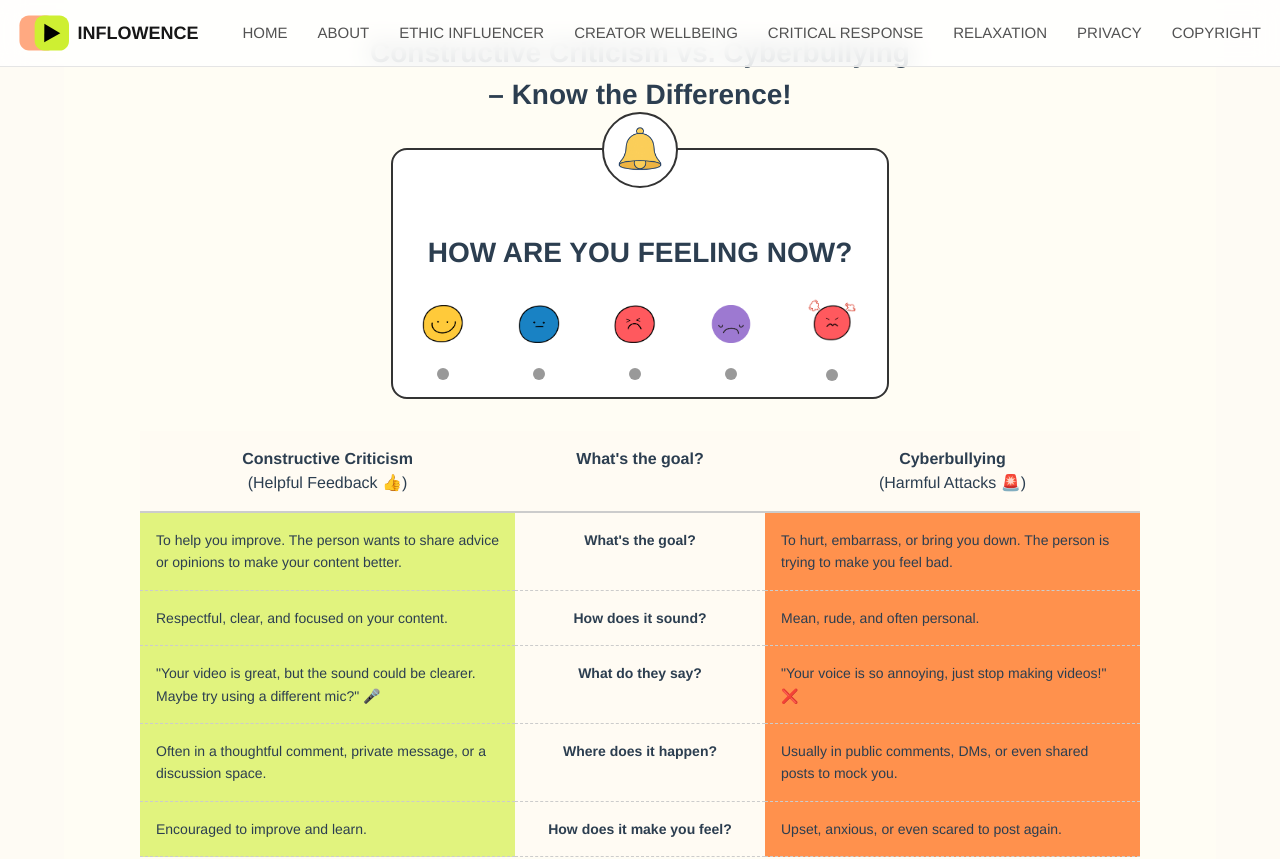
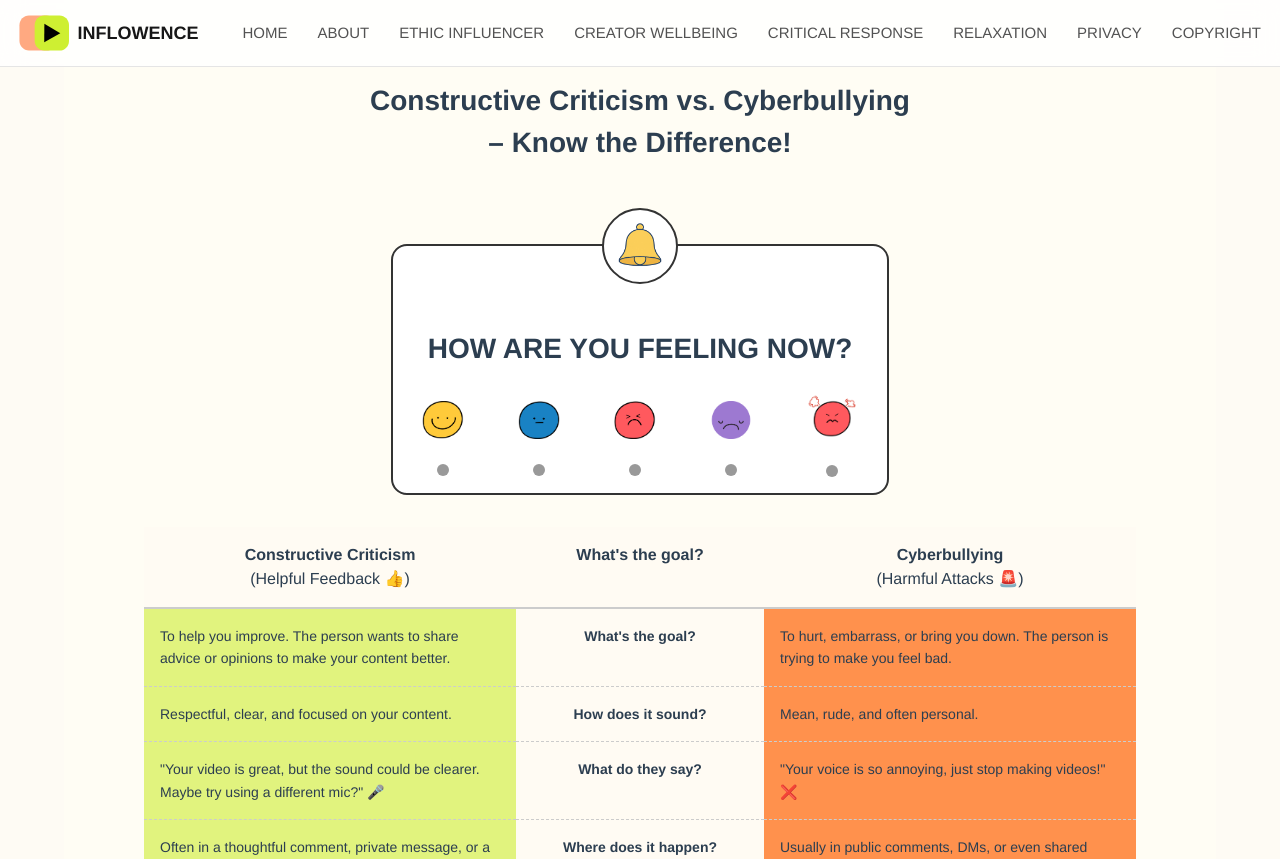
Before and after one commit to DigitalDefenders-tp27/mindful-creator, a Vue app in the folder frontend/: page /critical-response in a window 1280 px wide. Shown: the top 859 px of the page. Built offline with nearby package versions, Linux system fonts and the light colour scheme; sample sign-in values are in the browser's storage.

Commit message:
change padding for critical response view

```diff
--- a/frontend/src/views/CriticalResponseView.vue
+++ b/frontend/src/views/CriticalResponseView.vue
@@ -122,7 +122,7 @@
   <style scoped>
   .critical-response-view {
     background: #fffdf4;
-    padding: 2rem;
+    padding: 5rem;
     font-family: Avenir, Helvetica, sans-serif;
     text-align: center;
   }
@@ -130,7 +130,7 @@
   .title {
     font-size: 28px;
     font-weight: bold;
-    margin-bottom: 2rem;
+    margin-bottom: 5rem;
   }
 
   .feeling-box {
```
